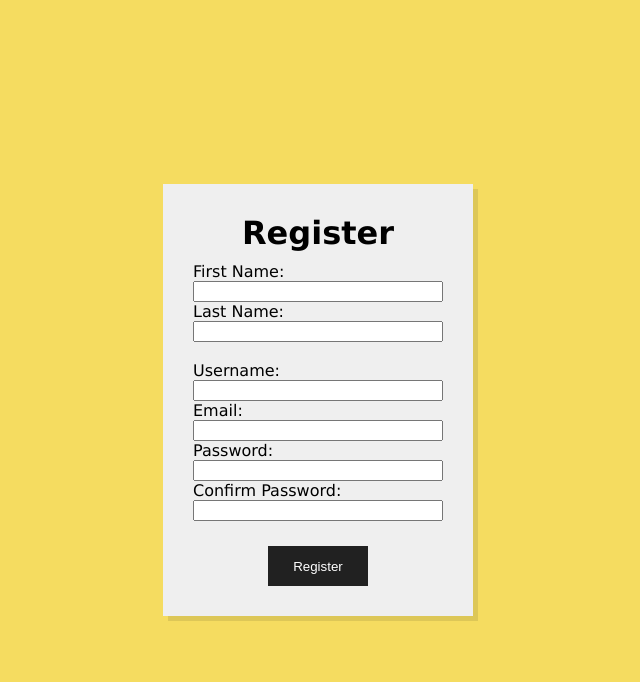
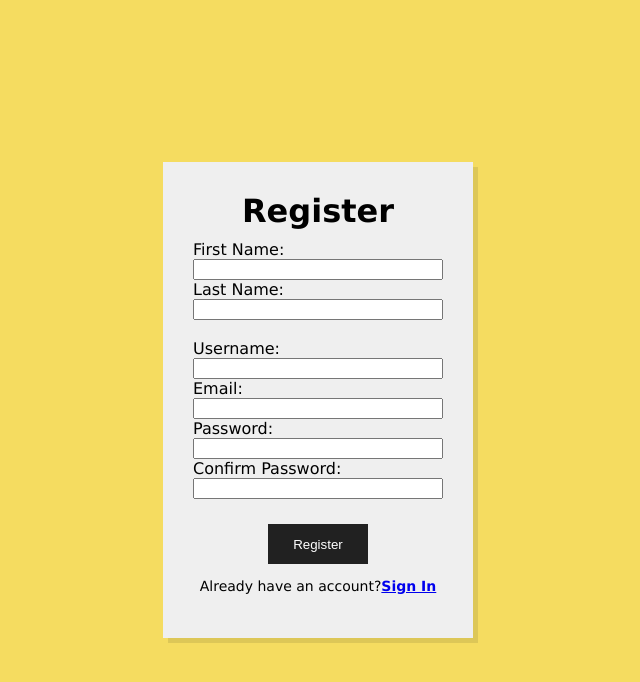
Before and after one commit to MJsica27/WAS, a Django app: page /was/register/ in a window 1280 px wide. Shown: the top 682 px of the page, without its empty margins (322-962 px from the left). Run offline with Django 5.2, Linux system fonts and the light colour scheme.

Commit message:
added login page link to registration for existing users

```diff
--- a/iMan2Project/was/static/was/login_register_style.css
+++ b/iMan2Project/was/static/was/login_register_style.css
@@ -47,3 +47,15 @@ h1 {
   background-color: #706F69;
   box-shadow: 3px 3px rgba(16, 16, 16, 0.1);
 }
+
+.signin-link {
+  text-align: center;
+}
+
+.signin-link p {
+  font-size: 14px;
+}
+
+.signin-link a {
+  font-weight: bold;
+}
--- a/iMan2Project/was/templates/register.html
+++ b/iMan2Project/was/templates/register.html
@@ -37,6 +37,9 @@
         <div class="button-container">
             <input type="submit" value="Register" class="square-button">
         </div>
+        <div class="signin-link">
+            <p>Already have an account?<a href="{% url 'login' %}">Sign In</a></p>
+        </div>
 
     </form>
 
```
